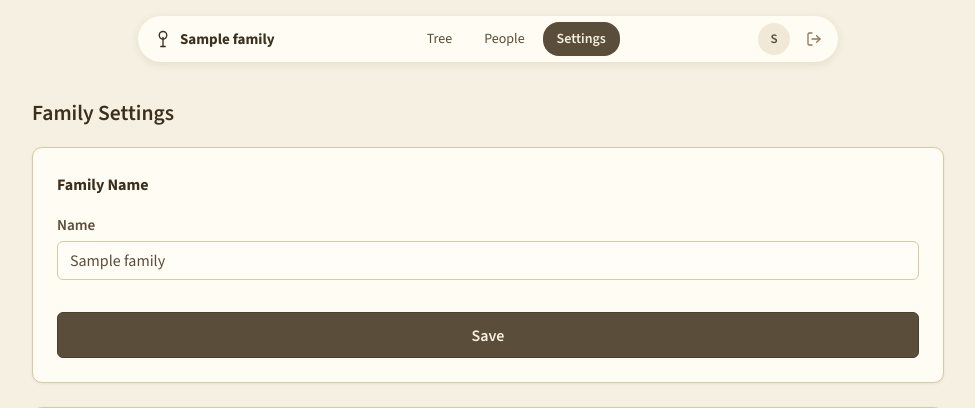
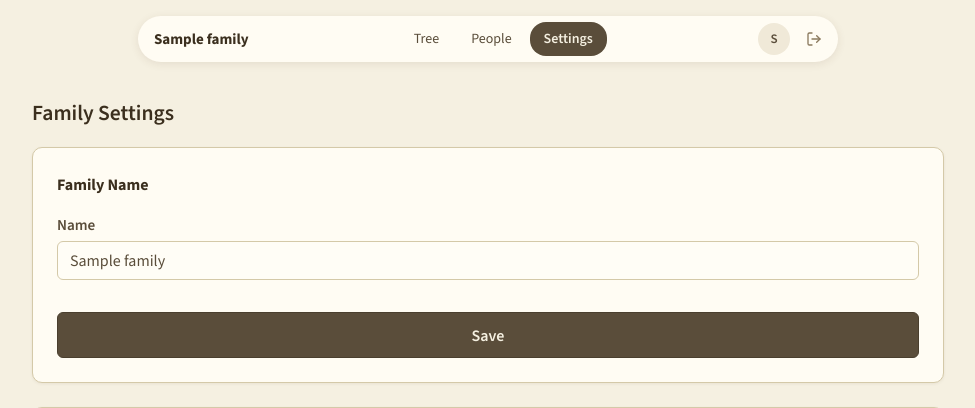
Before and after one commit to RNCDev/chowdhury-ancenstry, a Flask app: page /family/1/settings in a window 1280 px wide. Shown: the top 408 px of the page, without its empty margins (152-1127 px from the left). Run offline with Flask 3, Linux system fonts and the light colour scheme; the visitor is signed in with stand-in values (Sample User, id 1); tables that the repository leaves empty hold one stand-in row (values such as "Sample post"); data that the repository does not hold is empty.

Commit message:
fix: remove header icon, set tree-container background to match page

```diff
--- a/static/style.css
+++ b/static/style.css
@@ -84,10 +84,6 @@ body {
     align-items: center;
     gap: var(--space-sm);
     flex-shrink: 0;
-}
-
-.header-pill-icon {
-    color: var(--text-primary);
 }
 
 .header-pill-family-name {
@@ -412,6 +408,7 @@ main.container {
     height: 100vh;
     overflow: hidden;
     position: relative;
+    background: var(--bg-page);
 }
 
 .tree-zoom-controls {
--- a/templates/base.html
+++ b/templates/base.html
@@ -20,11 +20,6 @@
         {% if current_user %}
         <nav class="header-pill" aria-label="Main navigation">
             <div class="header-pill-brand">
-                <svg class="header-pill-icon" width="18" height="18" viewBox="0 0 24 24" fill="none" stroke="currentColor" stroke-width="1.8" stroke-linecap="round" stroke-linejoin="round">
-                    <line x1="12" y1="22" x2="12" y2="10"/>
-                    <circle cx="12" cy="7" r="5"/>
-                    <line x1="9" y1="22" x2="15" y2="22"/>
-                </svg>
                 {% if current_family %}
                 <span class="header-pill-family-name">{{ current_family.name }}</span>
                 {% else %}
```
